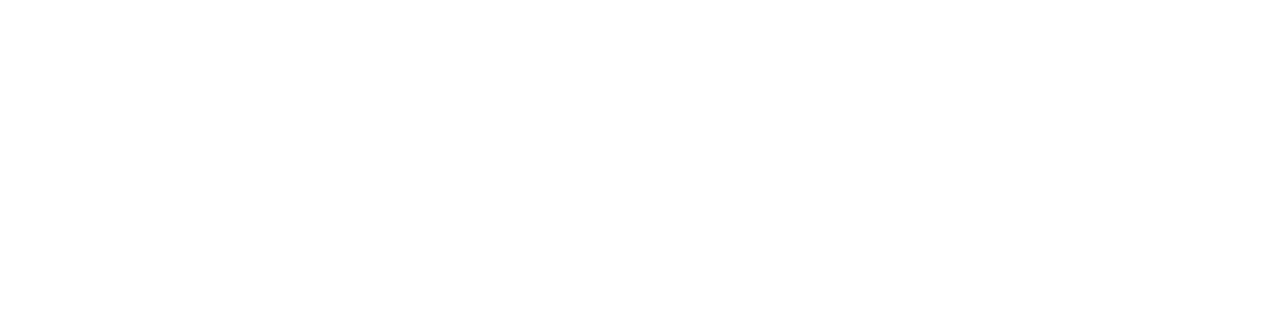
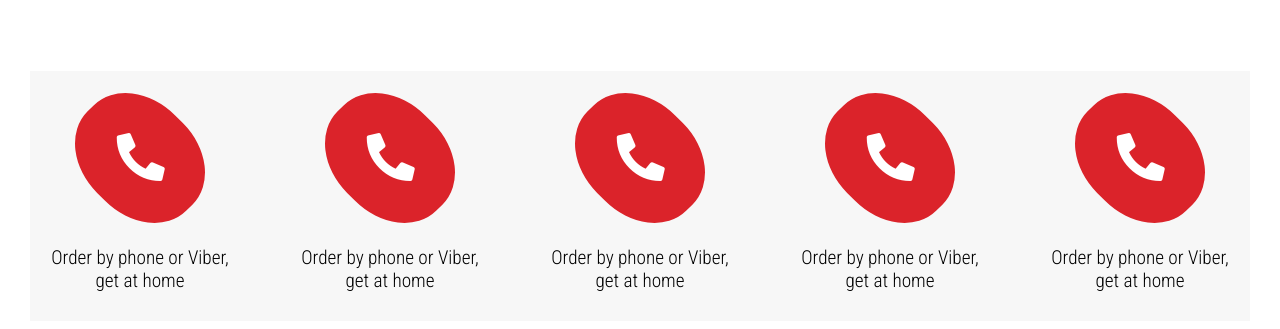
Before and after one commit to dbegogow/TechZone, an Angular app in the folder tech-zone/: page / in a window 1280 px wide. Shown: the part 1039-1368 px from the top of the page. Before the commit the page ends 1110 px from the top, so only its background shows below. Built offline with nearby package versions, Linux system fonts and the light colour scheme; a web font is replaced by a local one.

Commit message:
Implement footer information bar with buttons markup

```diff
--- a/tech-zone/src/app/app.component.html
+++ b/tech-zone/src/app/app.component.html
@@ -2,3 +2,4 @@
 <app-categories></app-categories>
 <app-header-information-bar></app-header-information-bar>
 <app-new-offers></app-new-offers>
+<app-footer-information-bar></app-footer-information-bar>
--- a/tech-zone/src/app/app.module.ts
+++ b/tech-zone/src/app/app.module.ts
@@ -10,6 +10,8 @@ import { InformationBarComponent } from './components/header-information-bar/hea
 import { InformationBarButtonComponent } from './components/header-information-bar-button/header-information-bar-button.component';
 import { NewOffersComponent } from './components/new-offers/new-offers.component';
 import { ProductCardComponent } from './components/product-card/product-card.component';
+import { FooterInformationBarComponent } from './components/footer-information-bar/footer-information-bar.component';
+import { FooterInformationBarButtonComponent } from './components/footer-information-bar-button/footer-information-bar-button.component';
 
 @NgModule({
   declarations: [
@@ -20,7 +22,9 @@ import { ProductCardComponent } from './components/product-card/product-card.com
     InformationBarComponent,
     InformationBarButtonComponent,
     NewOffersComponent,
-    ProductCardComponent
+    ProductCardComponent,
+    FooterInformationBarComponent,
+    FooterInformationBarButtonComponent
   ],
   imports: [
     BrowserModule,
--- /dev/null
+++ b/tech-zone/src/app/components/footer-information-bar-button/footer-information-bar-button.component.css
@@ -0,0 +1,42 @@
+.container {
+    width: 220px;
+    height: 250px;
+    background: #F7F7F7;
+}
+
+.container .icon {
+    color: #FFF;
+    background: #DB232A;
+    position: relative;
+    left: 50%;
+    transform: translateX(-50%) rotate(45deg);
+    top: 32px;
+    width: 140px;
+    height: 110px;
+    display: inline-block;
+    border-radius: 46%;
+}
+
+.container .icon i {
+    position: relative;
+    top: 30px;
+    left: 50%;
+    transform: translateX(-50%) rotate(-45deg);
+    font-size: 3rem;
+}
+
+.container .icon:hover {
+    width: 110px;
+    border-radius: 50%;
+    transition: 0.2s ease;
+}
+
+.container .title {
+    margin: 0;
+    position: relative;
+    top: 65px;
+    font-weight: 300;
+    font-size: 1.2rem;
+    padding: 0 20px;
+    text-align: center;
+}
--- /dev/null
+++ b/tech-zone/src/app/components/footer-information-bar-button/footer-information-bar-button.component.html
@@ -0,0 +1,8 @@
+<div class="container">
+    <a routerLink="/" class="icon">
+        <i class="fas fa-phone-alt"></i>
+    </a>
+    <h4 class="title">
+        Order by phone or Viber, get at home
+    </h4>
+</div>
--- /dev/null
+++ b/tech-zone/src/app/components/footer-information-bar-button/footer-information-bar-button.component.ts
@@ -0,0 +1,15 @@
+import { Component, OnInit } from '@angular/core';
+
+@Component({
+  selector: 'app-footer-information-bar-button',
+  templateUrl: './footer-information-bar-button.component.html',
+  styleUrls: ['./footer-information-bar-button.component.css']
+})
+export class FooterInformationBarButtonComponent implements OnInit {
+
+  constructor() { }
+
+  ngOnInit(): void {
+  }
+
+}
--- /dev/null
+++ b/tech-zone/src/app/components/footer-information-bar/footer-information-bar.component.css
@@ -0,0 +1,6 @@
+.container {
+    background: #F7F7F7;
+    margin: 0 30px 50px 30px;
+    display: flex;
+    justify-content: space-between;
+}
--- /dev/null
+++ b/tech-zone/src/app/components/footer-information-bar/footer-information-bar.component.html
@@ -0,0 +1,7 @@
+<div class="container">
+    <app-footer-information-bar-button></app-footer-information-bar-button>
+    <app-footer-information-bar-button></app-footer-information-bar-button>
+    <app-footer-information-bar-button></app-footer-information-bar-button>
+    <app-footer-information-bar-button></app-footer-information-bar-button>
+    <app-footer-information-bar-button></app-footer-information-bar-button>
+</div>
--- /dev/null
+++ b/tech-zone/src/app/components/footer-information-bar/footer-information-bar.component.ts
@@ -0,0 +1,15 @@
+import { Component, OnInit } from '@angular/core';
+
+@Component({
+  selector: 'app-footer-information-bar',
+  templateUrl: './footer-information-bar.component.html',
+  styleUrls: ['./footer-information-bar.component.css']
+})
+export class FooterInformationBarComponent implements OnInit {
+
+  constructor() { }
+
+  ngOnInit(): void {
+  }
+
+}
--- a/tech-zone/src/app/components/header/header.component.css
+++ b/tech-zone/src/app/components/header/header.component.css
@@ -7,7 +7,7 @@
     background: #DB232A;
     display: flex;
     justify-content: space-between;
-    z-index: 3;
+    z-index: 5;
 }
 
 .container div {
```
Also changed, not shown: 2 other files (tests, documents, lock files or other folders).
